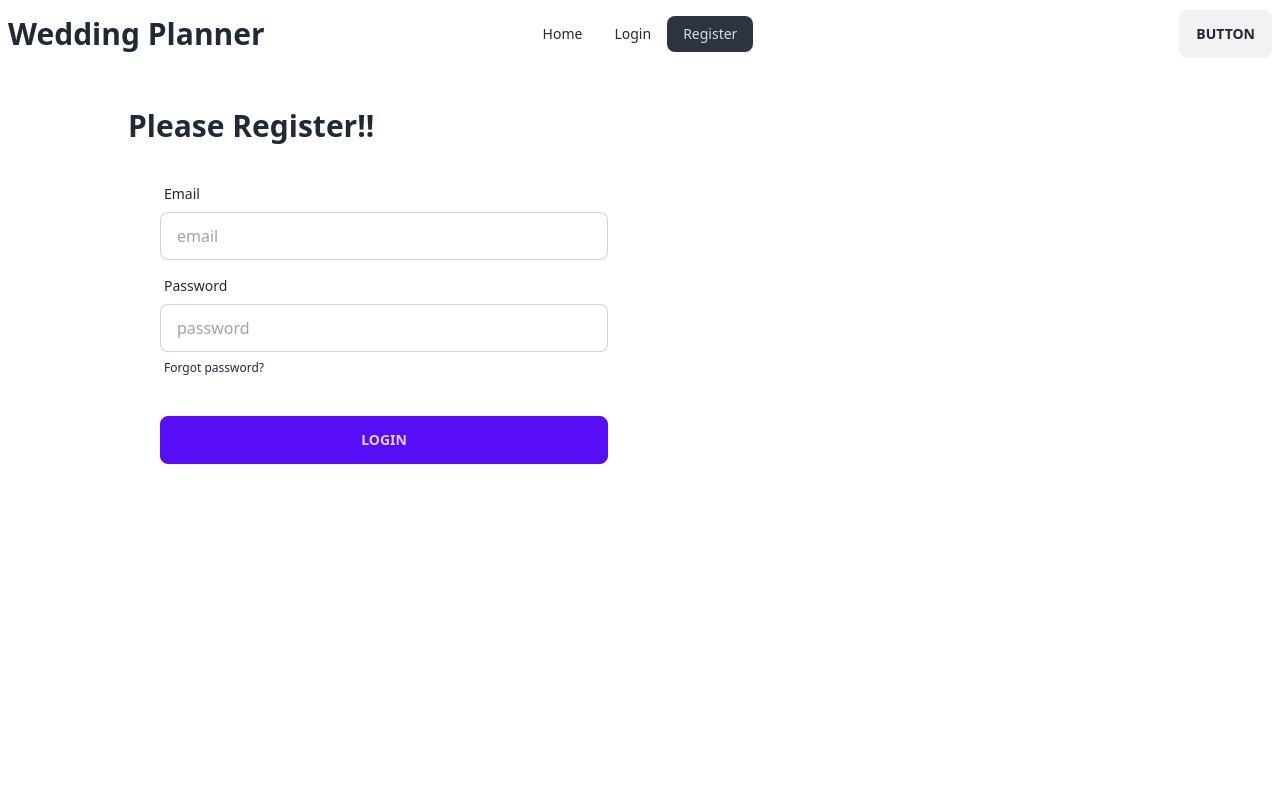
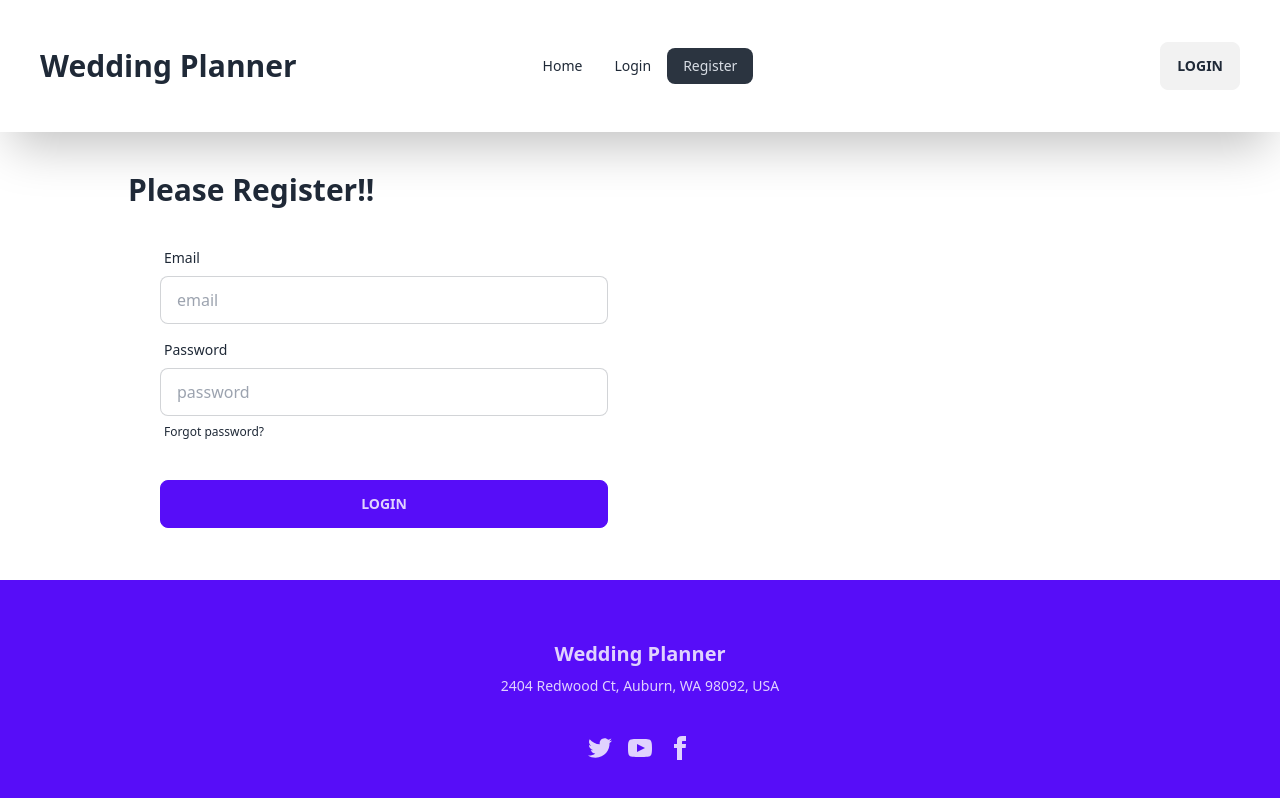
Before and after one commit to Sobuj301/react-glasses, a React (Vite) app: page /register in a window 1280 px wide. Built offline with nearby package versions, Linux system fonts and the light colour scheme; no server answers.

Commit message:
created login and register page this page authentication in firebase

```diff
--- /dev/null
+++ b/src/Components/Footer/Footer.jsx
@@ -0,0 +1,23 @@
+
+
+const Footer = () => {
+    return (
+        <footer className="footer footer-center p-10 bg-primary text-primary-content mt-5">
+            <aside>
+                <p className="font-bold text-xl mt-5">
+                   Wedding Planner
+                </p>
+                <p>2404 Redwood Ct, Auburn, WA 98092, USA</p>
+            </aside>
+            <nav>
+                <div className="grid grid-flow-col gap-4">
+                    <a><svg xmlns="http://www.w3.org/2000/svg" width="24" height="24" viewBox="0 0 24 24" className="fill-current"><path d="M24 4.557c-.883.392-1.832.656-2.828.775 1.017-.609 1.798-1.574 2.165-2.724-.951.564-2.005.974-3.127 1.195-.897-.957-2.178-1.555-3.594-1.555-3.179 0-5.515 2.966-4.797 6.045-4.091-.205-7.719-2.165-10.148-5.144-1.29 2.213-.669 5.108 1.523 6.574-.806-.026-1.566-.247-2.229-.616-.054 2.281 1.581 4.415 3.949 4.89-.693.188-1.452.232-2.224.084.626 1.956 2.444 3.379 4.6 3.419-2.07 1.623-4.678 2.348-7.29 2.04 2.179 1.397 4.768 2.212 7.548 2.212 9.142 0 14.307-7.721 13.995-14.646.962-.695 1.797-1.562 2.457-2.549z"></path></svg></a>
+                    <a><svg xmlns="http://www.w3.org/2000/svg" width="24" height="24" viewBox="0 0 24 24" className="fill-current"><path d="M19.615 3.184c-3.604-.246-11.631-.245-15.23 0-3.897.266-4.356 2.62-4.385 8.816.029 6.185.484 8.549 4.385 8.816 3.6.245 11.626.246 15.23 0 3.897-.266 4.356-2.62 4.385-8.816-.029-6.185-.484-8.549-4.385-8.816zm-10.615 12.816v-8l8 3.993-8 4.007z"></path></svg></a>
+                    <a><svg xmlns="http://www.w3.org/2000/svg" width="24" height="24" viewBox="0 0 24 24" className="fill-current"><path d="M9 8h-3v4h3v12h5v-12h3.642l.358-4h-4v-1.667c0-.955.192-1.333 1.115-1.333h2.885v-5h-3.808c-3.596 0-5.192 1.583-5.192 4.615v3.385z"></path></svg></a>
+                </div>
+            </nav>
+        </footer>
+    );
+};
+
+export default Footer;
--- a/src/Components/Navbar/Navbar.jsx
+++ b/src/Components/Navbar/Navbar.jsx
@@ -1,4 +1,6 @@
-import { NavLink } from "react-router-dom";
+import { useContext } from "react";
+import { Link, NavLink } from "react-router-dom";
+import { AuthContext } from "../../providers/AuthProviders";
 
 
 const Navbar = () => {
@@ -8,8 +10,18 @@
         <li><NavLink to="/">Home</NavLink></li>
         <li><NavLink to="/login">Login</NavLink></li>
         <li><NavLink to="/register">Register</NavLink></li>
+    </>
 
-    </>
+    const {logout,user} = useContext(AuthContext)
+
+
+    const handleLogout = () =>{
+
+        logout()
+        .then()
+        .catch(error =>console.error(error))
+    }
+
     return (
         <div className="navbar bg-base-100">
             <div className="navbar-start">
@@ -29,7 +41,17 @@
                 </ul>
             </div>
             <div className="navbar-end">
-                <a className="btn">Button</a>
+               {
+                user ?
+                <div className="flex items-center gap-3">
+                     <p className="text-blue-600">{user.email}</p>
+                    <button onClick={handleLogout} className=" btn ">logout</button>
+
+                </div>
+
+                 :
+                 <Link to="/login"><button className=" btn ">login</button></Link>
+               }
             </div>
         </div>
     );
--- /dev/null
+++ b/src/Firebase/firebase.jsx
@@ -0,0 +1,21 @@
+// Import the functions you need from the SDKs you need
+import { initializeApp } from "firebase/app";
+import { getAuth } from "firebase/auth";
+// TODO: Add SDKs for Firebase products that you want to use
+// https://firebase.google.com/docs/web/setup#available-libraries
+
+// Your web app's Firebase configuration
+const firebaseConfig = {
+  apiKey: "AIzaSyBFYXN9CKE7REmy7d-KZcpRrNaKVwzOo5w",
+  authDomain: "fir-awesome-c2091.firebaseapp.com",
+  projectId: "fir-awesome-c2091",
+  storageBucket: "fir-awesome-c2091.appspot.com",
+  messagingSenderId: "92542087675",
+  appId: "1:92542087675:web:730f1b8f7385c86e475b5e"
+};
+
+// Initialize Firebase
+const app = initializeApp(firebaseConfig);
+const auth = getAuth(app)
+
+export default auth;
--- a/src/Layout/MainLayout.jsx
+++ b/src/Layout/MainLayout.jsx
@@ -1,14 +1,16 @@
 import { Outlet } from "react-router-dom";
 import Navbar from "../Components/Navbar/Navbar";
 import Banner from "../Components/Banner/Banner";
+import Footer from "../Components/Footer/Footer";
 
 const MainLayout = () => {
     return (
         <div>
-            <div className="max-w-7xl mx-auto">
+            <div className="max-w-7xl mx-auto shadow-2xl p-8">
                 <Navbar></Navbar>
             </div>
             <Outlet></Outlet>
+            <Footer></Footer>
         </div>
     );
 };
--- a/src/Pages/Login/Login.jsx
+++ b/src/Pages/Login/Login.jsx
@@ -1,13 +1,24 @@
+import { useContext } from "react";
+import { AuthContext } from "../../providers/AuthProviders";
 
 
 const Login = () => {
+
+
+    const {login} = useContext(AuthContext)
 
     const handleSubmit = e =>{
         e.preventDefault()
         const email = e.target.email.value;
         const password = e.target.password.value;
-
-        console.log('regi',email,password)
+        login(email,password)
+        .then(result =>{
+            const user = result.user;
+            console.log(user)
+        })
+        .catch(error =>{
+            console.log(error.message)
+        })
     }
     return (
         <div className="max-w-5xl mx-auto mt-10">
--- a/src/Pages/Register/Register.jsx
+++ b/src/Pages/Register/Register.jsx
@@ -1,12 +1,25 @@
+import { useContext } from "react";
+import { AuthContext } from "../../providers/AuthProviders";
 
 
 const Register = () => {
+    const {createUser} = useContext(AuthContext)
 
     const handleSubmit = e =>{
         e.preventDefault()
         const email = e.target.email.value;
         const password = e.target.password.value;
         console.log(email,password)
+
+        createUser(email,password)
+        .then(result =>{
+            const user = result.user;
+            console.log(user)
+        })
+        .catch(error => {
+            console.log(error.message)
+        })
+
 
     }
     return (
--- /dev/null
+++ b/src/Private/PrivateRoute.jsx
@@ -0,0 +1,15 @@
+import { useContext } from "react";
+import { AuthContext } from "../providers/AuthProviders";
+import { Navigate } from "react-router-dom";
+
+const PrivateRoute = ({children}) => {
+
+    const {user} = useContext(AuthContext);
+
+    if(user){
+        return children;
+    }
+    return <Navigate to="/login"> </Navigate>
+};
+
+export default PrivateRoute;
--- a/src/Router/Routes.jsx
+++ b/src/Router/Routes.jsx
@@ -5,6 +5,7 @@
 import Login from "../Pages/Login/Login"
 import Register from "../Pages/Register/Register"
 import Details from "../Pages/Details/Details"
+import PrivateRoute from "../Private/PrivateRoute"
 
 const router = createBrowserRouter([
     {
@@ -28,7 +29,7 @@
             {
                 path:"/details/:id",
                 loader:() => fetch('../../public/services.json'),
-                element:<Details></Details>
+                element:<PrivateRoute><Details></Details></PrivateRoute>
 
             }
         ]
--- a/src/main.jsx
+++ b/src/main.jsx
@@ -3,10 +3,11 @@
 import './index.css'
 import { RouterProvider } from 'react-router-dom'
 import router from './Router/Routes'
+import AuthProviders from './providers/AuthProviders'
 
 
 ReactDOM.createRoot(document.getElementById('root')).render(
   <React.StrictMode>
-   <RouterProvider router={router}></RouterProvider>
+    <AuthProviders><RouterProvider router={router}></RouterProvider></AuthProviders>
   </React.StrictMode>,
 )
--- /dev/null
+++ b/src/providers/AuthProviders.jsx
@@ -0,0 +1,47 @@
+import { createUserWithEmailAndPassword, onAuthStateChanged, signInWithEmailAndPassword, signOut } from "firebase/auth";
+import { createContext, useEffect, useState } from "react";
+import auth from "../Firebase/firebase";
+
+export const AuthContext = createContext(null)
+
+
+const AuthProviders = ({children}) => {
+    const [user,setUser]= useState(null)
+
+
+
+    const createUser = (email,password) =>{
+     return createUserWithEmailAndPassword(auth,email,password);
+    }
+
+    const login = (email,password) =>{
+        return signInWithEmailAndPassword(auth,email,password)
+    }
+
+     useEffect(()=>{
+      const unSubscript =  onAuthStateChanged(auth, currentUser =>{
+            console.log(currentUser)
+           setUser(currentUser)
+        })
+        return () =>{
+         unSubscript()
+        }
+     },[])
+
+     const logout = () =>{
+       return signOut(auth)
+    }
+    const authInfo = {
+        user,
+        createUser,
+        login,
+        logout
+    }
+    return (
+        <AuthContext.Provider value={authInfo}>
+            {children}
+        </AuthContext.Provider>
+    );
+};
+
+export default AuthProviders;
```
